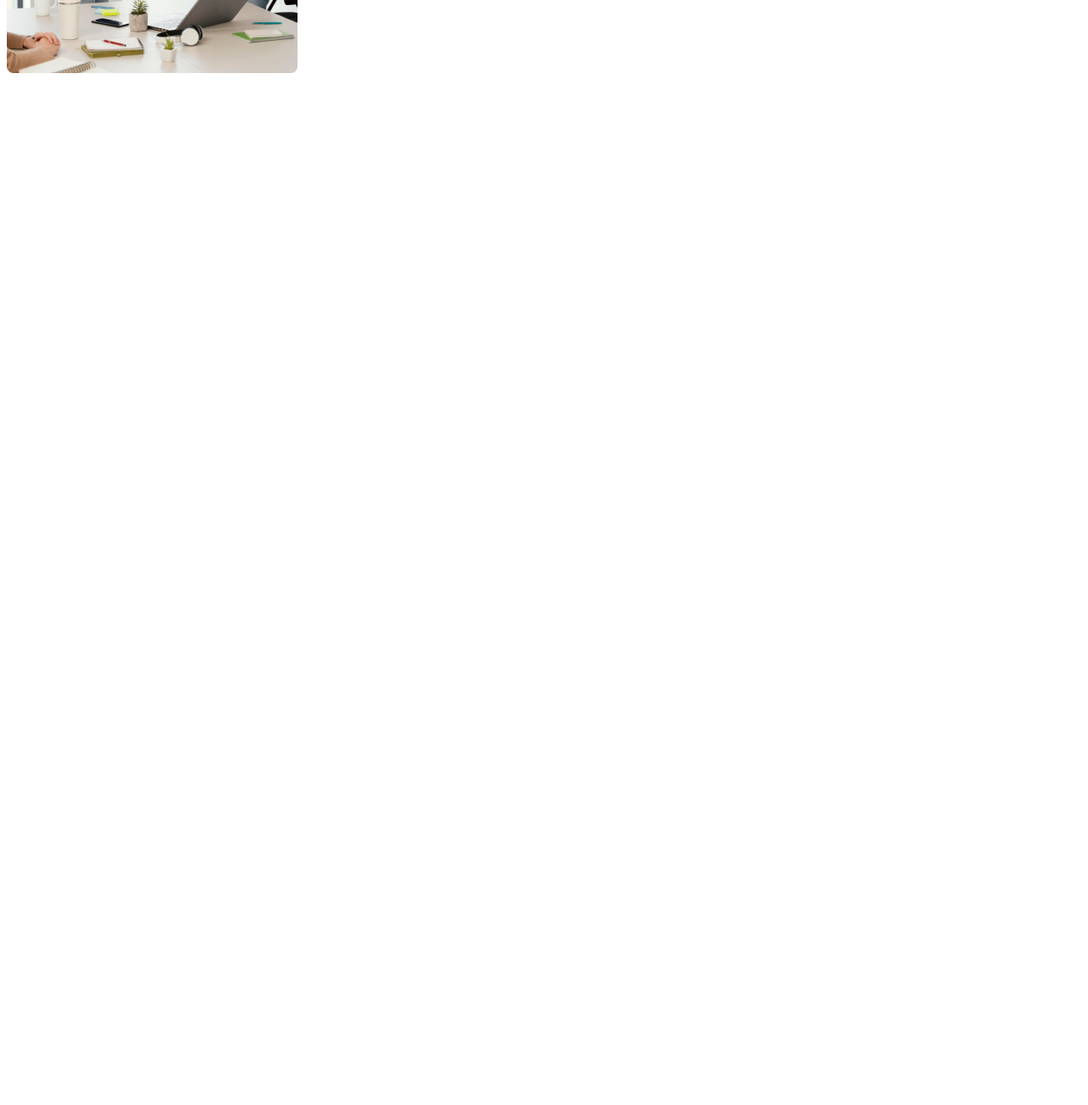
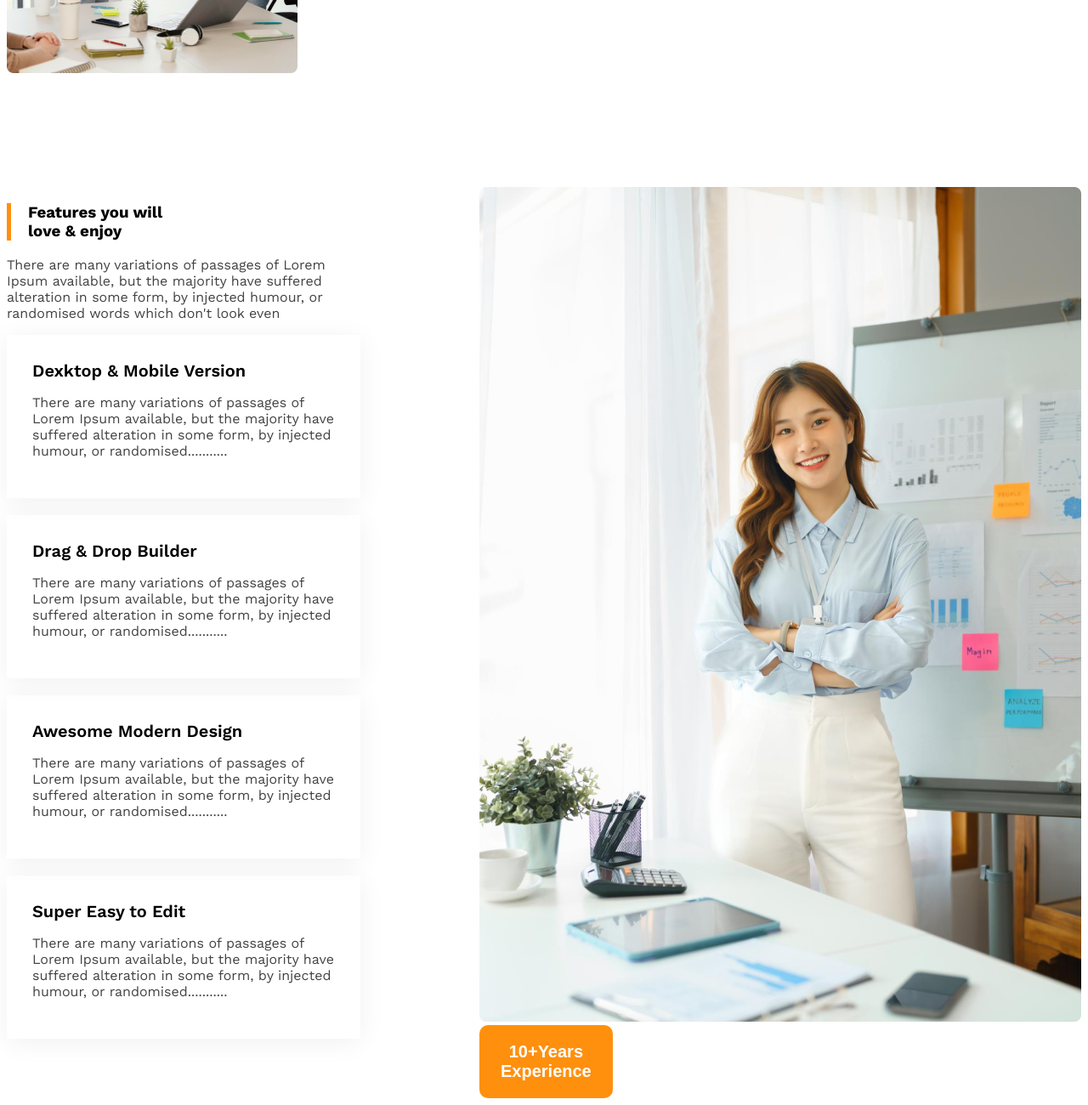
Before and after one commit to Tanvir-Hamid/g4-architecht, a plain HTML site: page index.html in a window 1280 px wide. Shown: the part 2608-3908 px from the top of the page at 85% size. Before the commit the page ends 2706 px from the top, so only its background shows below. Drawn offline with nearby package versions, Linux system fonts and the light colour scheme.

Commit message:
fourth commit

```diff
--- a/index.html
+++ b/index.html
@@ -48,6 +48,42 @@
                 <button class="btn-primary">Explore More</button>
             </div>
         </section>
+
+        <!-- feature section start -->
+
+        <section class="features display-flex">
+            <div>
+                <h3 id="feature-section-title" class="section-title">
+                    Features you will <br> love & enjoy
+                </h3>
+                <p class="text-gray">There are many variations of passages of Lorem Ipsum available, but the majority have suffered alteration in some form, by injected humour, or randomised words which don't look even</p>
+
+                <!-- feature card -->
+                 <div class="feature-card">
+                    <h4 class="feature-title">Dexktop & Mobile Version</h4>
+                    <p class="text-gray">There are many variations of passages of Lorem Ipsum available, but the majority have suffered alteration in some form, by injected humour, or randomised...........</p>
+                 </div>
+                 <div class="feature-card">
+                    <h4 class="feature-title">Drag & Drop Builder</h4>
+                    <p class="text-gray">There are many variations of passages of Lorem Ipsum available, but the majority have suffered alteration in some form, by injected humour, or randomised...........</p>
+                 </div>
+                 <div class="feature-card">
+                    <h4 class="feature-title">Awesome Modern Design</h4>
+                    <p class="text-gray">There are many variations of passages of Lorem Ipsum available, but the majority have suffered alteration in some form, by injected humour, or randomised...........</p>
+                 </div>
+                 <div class="feature-card">
+                    <h4 class="feature-title">Super Easy to Edit</h4>
+                    <p class="text-gray">There are many variations of passages of Lorem Ipsum available, but the majority have suffered alteration in some form, by injected humour, or randomised...........</p>
+                 </div>
+            </div>
+            <div>
+                <img src="images/architect.png" alt="">
+                <button id="experience-ba" class="btn-primary">
+                    <span id="experience-year">10+Years</span><br>
+                    <span>Experience</span>
+                </button>
+            </div>
+        </section>
     </main>
 </body>
 
--- a/styles/style.css
+++ b/styles/style.css
@@ -134,6 +134,30 @@ main>section {
     font-weight: 700;
 }
 
+
+/* featue section related style */
+
+.features{
+    gap: 140px;
+}
+
+#feature-section-title{
+    border-left: 5px solid #FF900E;
+    padding-left: 20px;
+}
+.feature-card{
+    padding: 30px;
+    box-shadow: 0 4px 30px 0 rgba(0, 0, 0, 0.06);
+    margin-bottom: 20px;
+}
+.feature-card .feature-title{
+    font-weight: 600;
+    font-size: 1.25rem;
+    margin-top: 0px;
+    margin-bottom: 0px;
+
+}
+
 /* responsive media query */
 
 @media screen and (max-width: 576px) {
```
